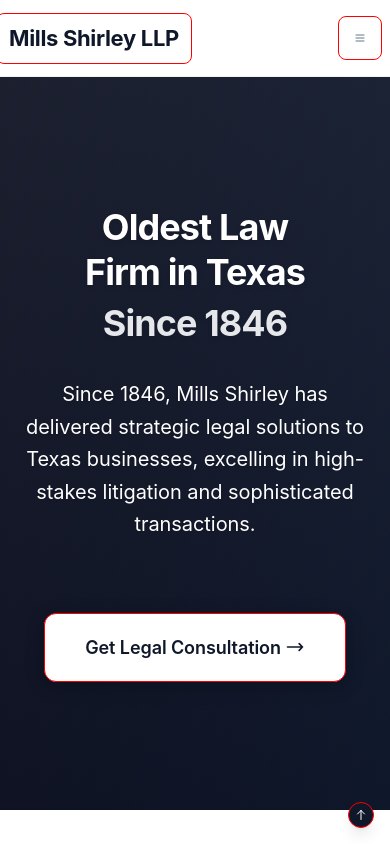
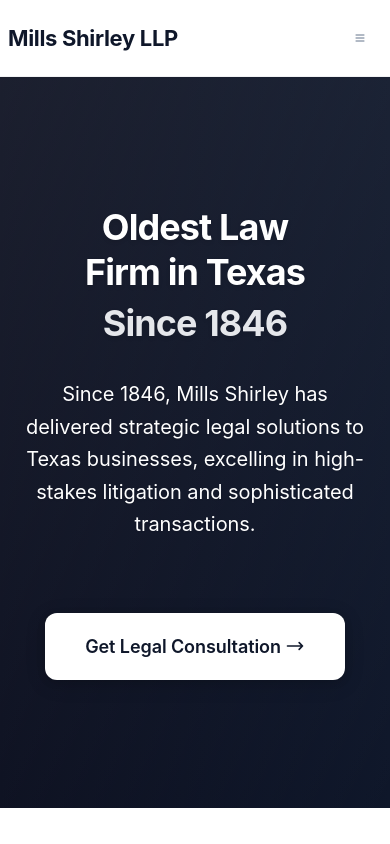
Before and after one commit to REB438/Mills-Website, a plain HTML site: page index.html in a window 390 px wide. Shown: the top 844 px of the page. Drawn offline with nearby package versions, Linux system fonts and the light colour scheme.

Commit message:
Remove debugging CSS and keep essential click fixes
- Remove red borders and visual debugging elements
- Remove aggressive CSS overrides that were only for testing
- Keep essential fixes: mobile menu backdrop hidden and pointer-events auto
- Homepage now fully functional with clean, professional appearance
- All attorney profile links and consultation button working properly

```diff
--- a/index.html
+++ b/index.html
@@ -36,29 +36,16 @@
     <!-- Custom CSS -->
     <link rel="stylesheet" href="assets/css/styles.css">
 
-    <!-- Debug CSS for Click Issues -->
+    <!-- Fix for Click Issues -->
     <style>
-        /* Force all elements to be clickable */
-        * {
-            pointer-events: auto !important;
-        }
-
-        /* Ensure no invisible overlays */
+        /* Ensure mobile menu backdrop doesn't block clicks */
         .mobile-menu-backdrop {
             display: none !important;
         }
 
-        /* Make sure all links are visible and clickable */
+        /* Ensure all links and buttons are clickable */
         a, button {
-            opacity: 1 !important;
-            visibility: visible !important;
             pointer-events: auto !important;
-            z-index: 10 !important;
-        }
-
-        /* Debug: Add red border to all clickable elements */
-        a, button {
-            border: 1px solid red !important;
         }
     </style>
 
```
